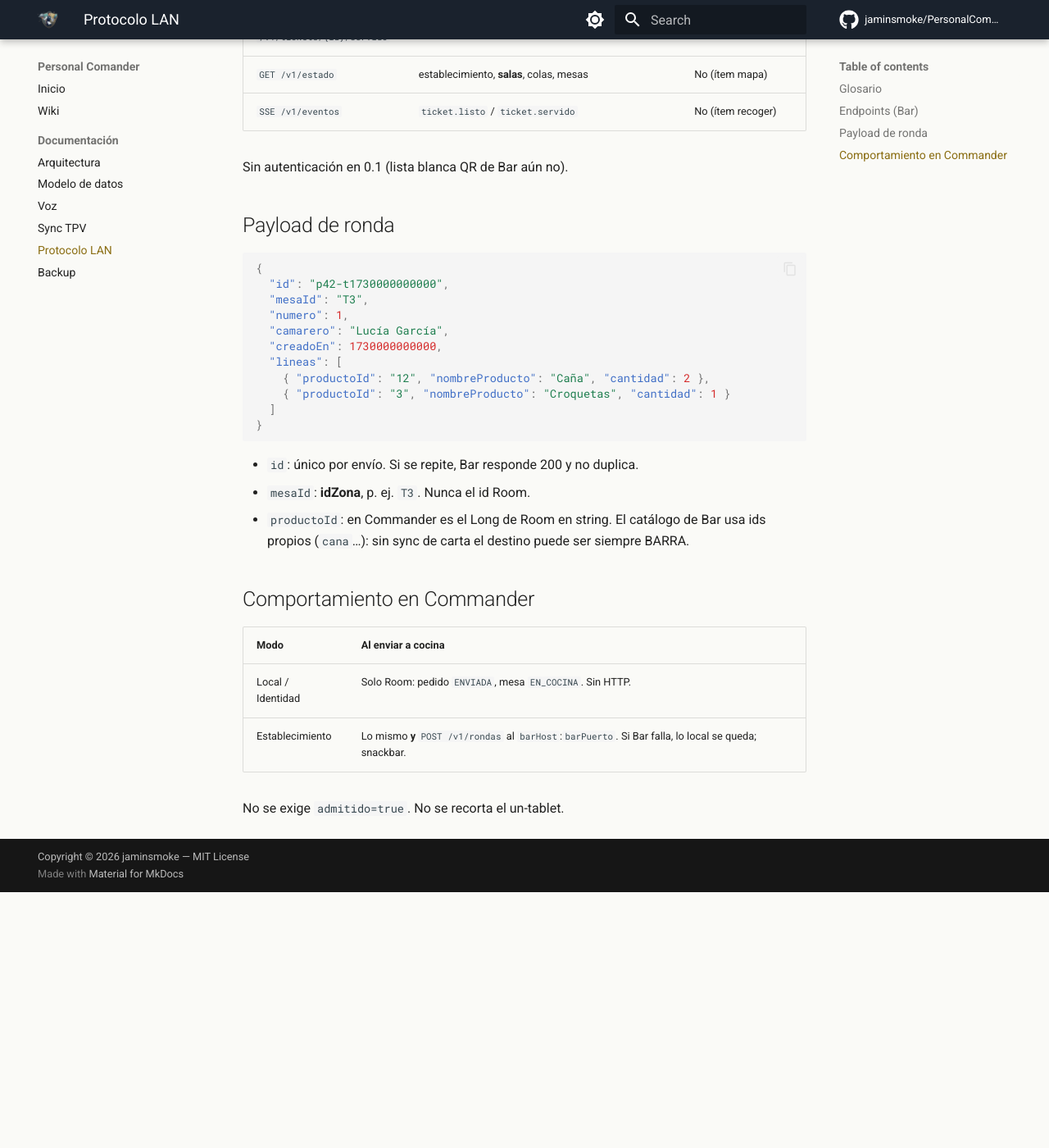
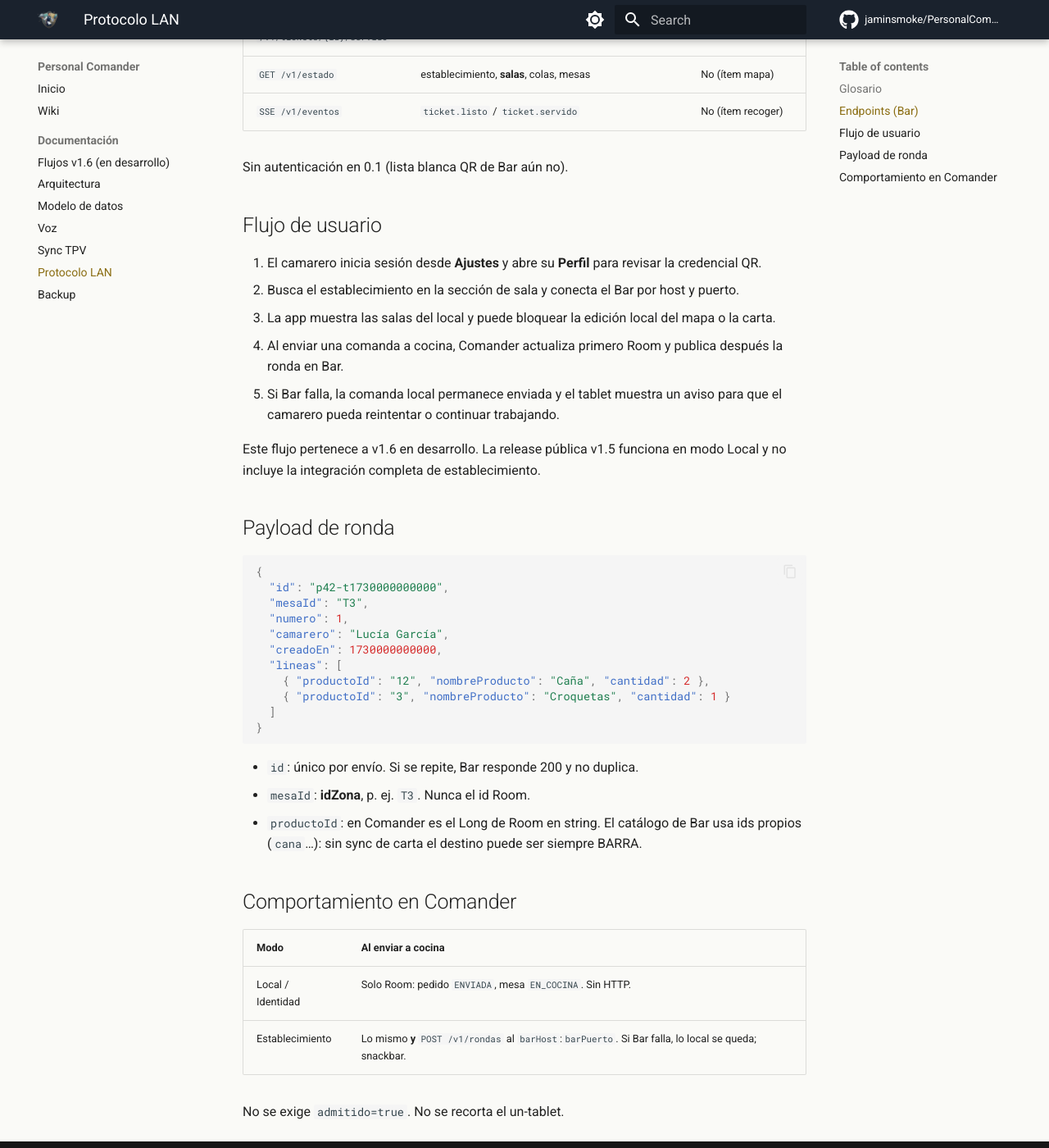
Before and after one commit to jaminsmoke/PersonalComander, an MkDocs documentation site: the page built from docs/sala-protocol.md, in a window 1280 px wide and 1400 px high, scrolled down 1135 px. Shown: the whole window at 82% size. Built offline with MkDocs 1.6.1 and Material for MkDocs 9.7.7, drawn with Linux system fonts in a browser that asks for light colours; comment, search, counter and statistics services are not loaded; before the commit the page ends 2223 px from its top, so only the background shows below that; some of the changed text lies outside the part shown.

Commit message:
docs: align public docs with v1.6 flows (#47)

```diff
--- a/docs/sala-protocol.md
+++ b/docs/sala-protocol.md
@@ -9,15 +9,15 @@ No confundir con Identity (`:8080`, HTTPS en producción): eso es el DNI del cam
 | Término | Qué es | Qué no es |
 |---|---|---|
 | **Establecimiento** | Negocio / local. Cuenta del Bar. El camarero se **liga al establecimiento** (`ModoSesion.Establecimiento`). | Una sala del mapa. |
-| **Sala** | Zona del mapa del establecimiento (barra, interior, terraza…). En Commander: entidad Room `Sala` + `Mesa.salaId` (antes «zona»). | El modo de sesión ni el host LAN. |
+| **Sala** | Zona del mapa del establecimiento (barra, interior, terraza…). En Comander: entidad Room `Sala` + `Mesa.salaId` (antes «zona»). | El modo de sesión ni el host LAN. |
 | **idZona** | Identidad de mesa **en red**: prefijo del **nombre de la sala** + `indiceZona` (`T3` = Terraza 3). | El `id` autoincrement de Room ni el alias visible. |
-| **Ronda** | Lo que Commander envía al Bar al «enviar a cocina» ligado. Bar la parte en tickets BARRA / COCINA. | El pedido Room completo como modelo de red. |
+| **Ronda** | Lo que Comander envía al Bar al «enviar a cocina» ligado. Bar la parte en tickets BARRA / COCINA. | El pedido Room completo como modelo de red. |
 
 `GET /health` trae `establecimiento` (nombre del negocio) y `sala` como **alias deprecado del mismo valor**. `sala` en health **no** es una sala del mapa.
 
 ## Endpoints (Bar)
 
-| Método | Ruta | Uso en Commander 0.1 |
+| Método | Ruta | Uso en Comander 0.1 |
 |---|---|---|
 | `GET /health` | liveness `{ok, role:"bar", establecimiento, sala, version}` | Sí (ligar) |
 | `POST /v1/rondas` | recibe una ronda → 201 o 200 idempotente | Sí (enviar) |
@@ -27,6 +27,16 @@ No confundir con Identity (`:8080`, HTTPS en producción): eso es el DNI del cam
 | `SSE /v1/eventos` | `ticket.listo` / `ticket.servido` | No (ítem recoger) |
 
 Sin autenticación en 0.1 (lista blanca QR de Bar aún no).
+
+## Flujo de usuario
+
+1. El camarero inicia sesión desde **Ajustes** y abre su **Perfil** para revisar la credencial QR.
+2. Busca el establecimiento en la sección de sala y conecta el Bar por host y puerto.
+3. La app muestra las salas del local y puede bloquear la edición local del mapa o la carta.
+4. Al enviar una comanda a cocina, Comander actualiza primero Room y publica después la ronda en Bar.
+5. Si Bar falla, la comanda local permanece enviada y el tablet muestra un aviso para que el camarero pueda reintentar o continuar trabajando.
+
+Este flujo pertenece a v1.6 en desarrollo. La release pública v1.5 funciona en modo Local y no incluye la integración completa de establecimiento.
 
 ## Payload de ronda
 
@@ -46,9 +56,9 @@ Sin autenticación en 0.1 (lista blanca QR de Bar aún no).
 
 - `id`: único por envío. Si se repite, Bar responde 200 y no duplica.
 - `mesaId`: **idZona**, p. ej. `T3`. Nunca el id Room.
-- `productoId`: en Commander es el Long de Room en string. El catálogo de Bar usa ids propios (`cana`…): sin sync de carta el destino puede ser siempre BARRA.
+- `productoId`: en Comander es el Long de Room en string. El catálogo de Bar usa ids propios (`cana`…): sin sync de carta el destino puede ser siempre BARRA.
 
-## Comportamiento en Commander
+## Comportamiento en Comander
 
 | Modo | Al enviar a cocina |
 |---|---|
--- a/mkdocs.yml
+++ b/mkdocs.yml
@@ -56,6 +56,7 @@ nav:
   - Inicio: index.md
   - Wiki: https://github.com/jaminsmoke/PersonalComander/wiki
   - Documentación:
+    - Flujos v1.6 (en desarrollo): flujos-v16.md
     - Arquitectura: arquitectura.md
     - Modelo de datos: data-model.md
     - Voz: voz.md
--- /dev/null
+++ b/requirements-docs.txt
@@ -0,0 +1 @@
+mkdocs-material==9.7.7
```
Also changed, not shown: AGENTS.md (+3 -1 lines), README.es.md (+11 -4 lines), README.md (+11 -4 lines), docs/arquitectura.md (+6 -2 lines), docs/flujos-v16.md (added, +44 -0 lines), docs/index.md (+13 -0 lines), docs/sync-tpv.md (+11 -0 lines), docs/screenshots/ajustes.png (added), docs/screenshots/comanda.png, docs/screenshots/home.png, docs/screenshots/menu.png, docs/screenshots/mesas_board.png, 4 other files.
